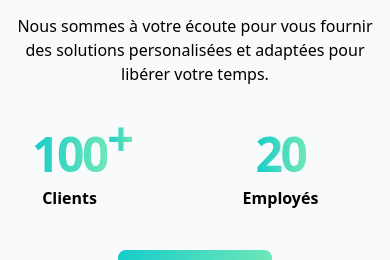
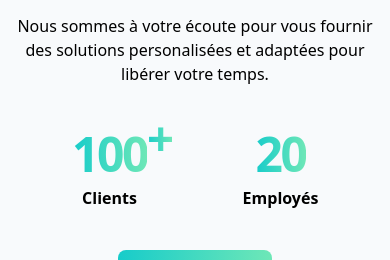
Before and after one commit to netproam/netpro, a Next.js app: page / in a window 390 px wide. Shown: the part 3580-3840 px from the top of the page. Built offline with nearby package versions, Linux system fonts and the light colour scheme.

Commit message:
modification de la quatreme section et correction d'un leger bug debut d'implementation du calendrier

```diff
--- a/src/components/section/FourthSection.tsx
+++ b/src/components/section/FourthSection.tsx
@@ -45,7 +45,7 @@
 
 {/**Version mobile */}
 <section className="w-full flex   items-center justify-center lg:hidden  px-4 gap-4">
-    <div className="w-full flex lg:justify-end lg:p-4">
+    <div className="w-full flex  justify-center lg:justify-end lg:p-4">
 <div className="w-fit lg:hidden   justify-start items-center
  lg:w-full  lg:gap-0 flex flex-col  lg:self-start relative ">
     <motion.p className="font-semibold text-5xl  lg:hidden tracking-tighter w-fit relative
```
